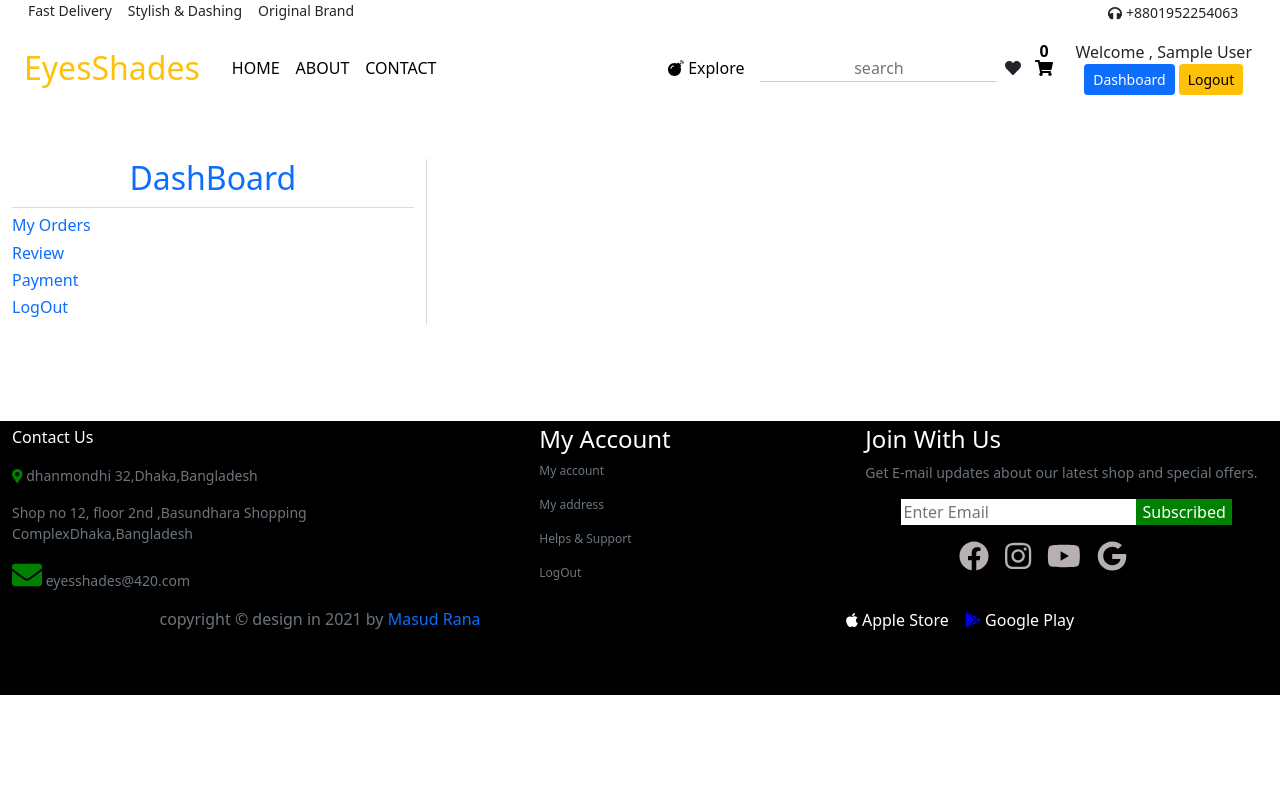
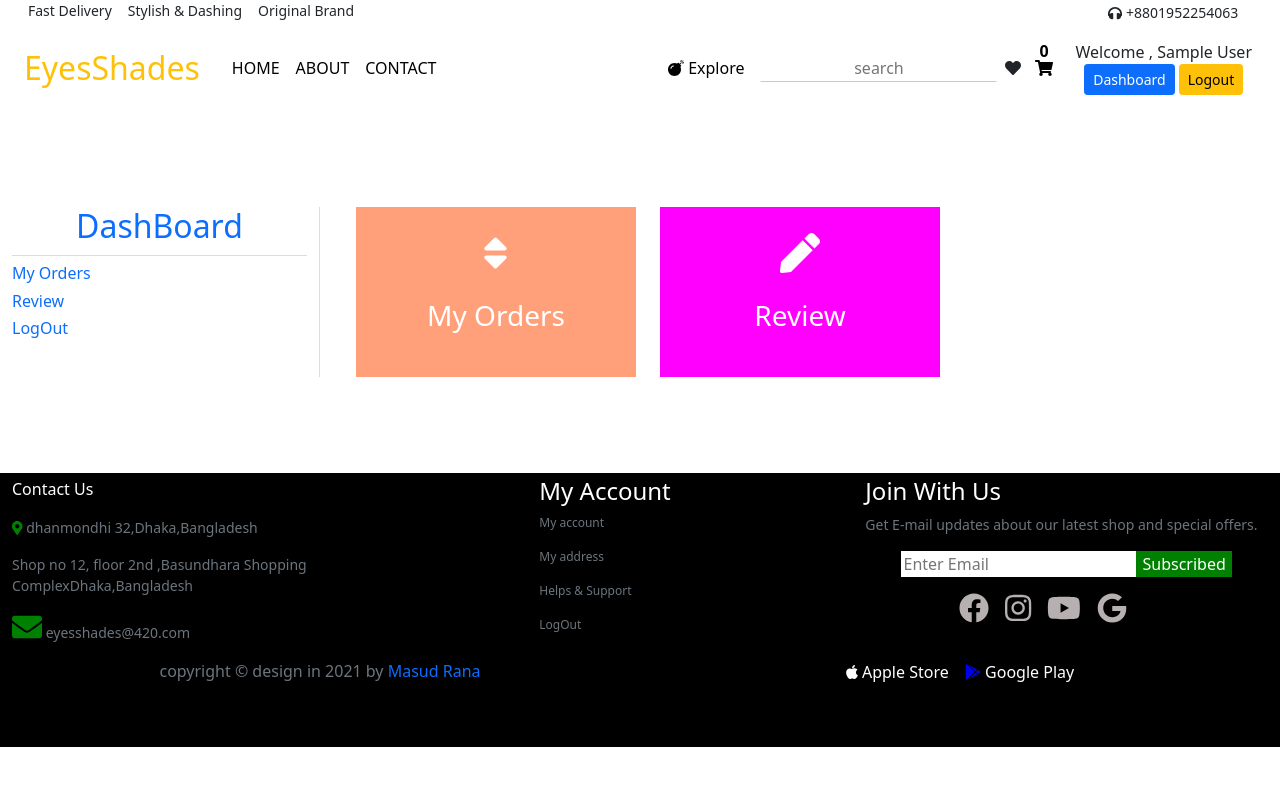
Before and after one commit to MasudRana924/eyes_shades, a React (Create React App) app: page /dashboard in a window 1280 px wide. Shown: the top 786 px of the page. Built offline with nearby package versions, Linux system fonts and the light colour scheme; no server answers; sample sign-in values are in the browser's storage.

Commit message:
dashboared done

```diff
--- a/src/pages/Home/Dashboard/Dashboard.js
+++ b/src/pages/Home/Dashboard/Dashboard.js
@@ -7,11 +7,10 @@ import {
     BrowserRouter as Router,
     Switch,
     Route,
-    useParams,
     useRouteMatch
 } from "react-router-dom";
 import Review from './Review/Review';
-import Payment from './Payment/Payment';
+
 import useAuth from '../../../Hooks/useAuth';
 import MakeAdmin from './MakeAdmin/MakeAdmin';
 import AdminRoute from './AdminRoute/AdminRoute';
@@ -19,24 +18,24 @@ import AddProducts from './AddProducts/AddProducts';
 import ManageOrders from './ManageOrders/ManageOrders';
 import ManageProducts from './ManageProducts/ManageProducts';
 import UpdateProduct from './UpdateProduct/UpdateProduct';
+import DashboaredHome from './DashboaredHome/DashboaredHome';
 const Dashboard = () => {
     const { admin, logOut } = useAuth()
     let { path, url } = useRouteMatch();
     return (
-        <Container fluid className="mt-5 pb-5">
+        <Container fluid className="mt-5 pt-5 pb-5">
             <Row xs={1} md={2}>
-                <Col xs={12} md={4} className="admin-panel">
+                <Col xs={12} md={3} className="admin-panel">
 
-                    <h2 className="text-primary dashboard">DashBoard</h2>
+                 <Link to="/dashboard" className="text-decoration-none">   <h2 className="text-primary dashboard">DashBoard</h2>
+                 </Link>
                     <Link to={`${url}/myorders`} className="text-decoration-none">
                         <h6 className="text-start">My Orders</h6>
                     </Link>
                     <Link to={`${url}/review`} className="text-decoration-none">
                         <h6 className="text-start">Review</h6>
                     </Link>
-                    <Link to={`${url}/payment`} className="text-decoration-none">
-                        <h6 className="text-start">Payment</h6>
-                    </Link>
+
                     {
                         admin &&  <div>
                             <Link to={`${url}/addproduct`} className="text-decoration-none">
@@ -62,10 +61,10 @@ const Dashboard = () => {
 
                 </Col>
 
-                <Col xs={12} md={8}>
+                <Col xs={12} md={9}>
                     <Switch>
                         <Route exact path={path}>
-
+                       <DashboaredHome></DashboaredHome>
                         </Route>
                         <Route path={`${path}/myorders`}>
                             <MyOrders></MyOrders>
@@ -74,9 +73,7 @@ const Dashboard = () => {
                         <Route path={`${path}/review`}>
                             <Review></Review>
                         </Route>
-                        <Route path={`${path}/payment`}>
-                            <Payment></Payment>
-                        </Route>
+
                         <AdminRoute path={`${path}/makeadmin`}>
                             <MakeAdmin></MakeAdmin>
                         </AdminRoute>
--- /dev/null
+++ b/src/pages/Home/Dashboard/DashboaredHome/DashboaredHome.css
@@ -0,0 +1,60 @@
+.sort{
+    height:170px;
+    width:100%;
+    background-color:lightsalmon;
+    color:#fff
+}
+.sort-icon{
+    color:#fff;
+    font-size: 40px;
+}
+.pen{
+    height:170px;
+    width:100%;
+    background-color:magenta;
+    color:#fff;
+}
+.pen-icon{
+    color:#fff;
+    font-size: 40px;
+}
+.plus{
+    height:170px;
+    width:100%;
+    background-color:blue;
+    color:#fff;
+}
+.plus-icon{
+    color:#fff;
+    font-size: 40px;
+}
+.task{
+    height:170px;
+    width:100%;
+    background-color:darkgreen;
+    color:#fff;
+}
+.task-icon{
+    color:#fff;
+    font-size: 40px;
+}
+.phunt{
+    height:170px;
+    width:100%;
+    background-color:orange;
+    color:#fff;
+}
+.phunt-icon{
+    color:#fff;
+    font-size: 40px;
+}
+.admin{
+    height:170px;
+    width:100%;
+    background-color:lightgreen;
+    color:#fff;
+}
+.admin-icon{
+    color:#fff;
+    font-size: 40px;
+}
--- /dev/null
+++ b/src/pages/Home/Dashboard/DashboaredHome/DashboaredHome.js
@@ -0,0 +1,84 @@
+import React from 'react';
+import { Col, Container, Row } from 'react-bootstrap';
+import { FontAwesomeIcon } from '@fortawesome/react-fontawesome'
+import { faSort, faPen, faPlus, faTasks, faUserLock } from '@fortawesome/free-solid-svg-icons'
+import { faProductHunt } from '@fortawesome/free-brands-svg-icons'
+import './DashboaredHome.css'
+import { Link, useRouteMatch } from 'react-router-dom';
+import useAuth from '../../../../Hooks/useAuth';
+const DashboaredHome = () => {
+    const { admin } = useAuth()
+    let {  url } = useRouteMatch();
+    const sort = <FontAwesomeIcon icon={faSort} />
+    const pen = <FontAwesomeIcon icon={faPen} />
+    const plus = <FontAwesomeIcon icon={faPlus} />
+    const task = <FontAwesomeIcon icon={faTasks} />
+    const phunt = <FontAwesomeIcon icon={faProductHunt} />
+    const Admin = <FontAwesomeIcon icon={faUserLock} />
+    return (
+        <Container fluid >
+            <Row xs={1} md={3}>
+                <Col className="">
+                    <div className="sort">
+                        <p className="sort-icon pt-3">{sort}</p>
+                        <Link to={`${url}/myorders`} className="text-decoration-none">
+                            <h3 className="text-center text-white">My Orders</h3>
+                        </Link>
+                    </div>
+                </Col>
+                <Col className="">
+                    <div className="pen">
+                        <p className="pen-icon pt-3">{pen}</p>
+                        <Link to={`${url}/review`} className="text-decoration-none">
+                            <h3 className="text-center text-white">Review</h3>
+                        </Link>
+                    </div>
+                </Col>
+                {
+                    admin && <Col className="">
+                        <div className="plus">
+                            <p className="plus-icon pt-3">{plus}</p>
+                            <Link to={`${url}/addproduct`} className="text-decoration-none">
+                                <h3 className="text-center text-white">Add Product</h3>
+                            </Link>
+                        </div>
+                    </Col>
+                }
+                {
+                    admin && <Col className="mt-3">
+                    <div className="task">
+                        <p className="task-icon pt-3">{task}</p>
+                        <Link to={`${url}/manageproduct`} className="text-decoration-none">
+                                <h3 className="text-center text-white">Manage Products</h3>
+                            </Link>
+                    </div>
+                </Col>
+                }
+
+                {
+                    admin &&   <Col className="mt-3">
+                    <div className="phunt">
+                        <p className="phunt-icon pt-3">{phunt}</p>
+                        <Link to={`${url}/manageorders`} className="text-decoration-none">
+                                <h3 className="text-center text-white">Manage Orders</h3>
+                            </Link>
+                    </div>
+                </Col>
+                }
+              {
+                  admin &&  <Col className="mt-3">
+                  <div className="admin">
+                      <p className="admin-icon pt-3">{Admin}</p>
+                      <Link to={`${url}/makeadmin`} className="text-decoration-none">
+                                <h3 className="text-center text-white">Make Admin</h3>
+                            </Link>
+                  </div>
+              </Col>
+              }
+          </Row>
+
+        </Container>
+    );
+};
+
+export default DashboaredHome;
--- a/src/pages/Home/Dashboard/MyOrders/MyOrders.js
+++ b/src/pages/Home/Dashboard/MyOrders/MyOrders.js
@@ -33,6 +33,7 @@ const MyOrders = () => {
                 })
         }
     }
+
     return (
         <Container fluid className="">
 
@@ -46,6 +47,7 @@ const MyOrders = () => {
 
                                 <th>Name</th>
                                 <th>Price</th>
+                                <th>Status</th>
                                 <th>Delete</th>
                             </tr>
 
@@ -56,6 +58,11 @@ const MyOrders = () => {
                                     <tr className="">
                                         <td>{order.info.name}</td>
                                         <td>${order.info.price}</td>
+                                        {
+                                            order.status==='Approved'? <td className="text-success" >{order.status}</td>
+                                            :<td className="text-danger" >{order.status}</td>
+
+                                        }
                                         <td>
                                             <button onClick={() => handleDelete(order._id)}className="delete-button">
                                                 <FontAwesomeIcon icon={faTrashAlt} className="fs-3 text-danger " />
--- a/src/pages/Home/Details/Details.js
+++ b/src/pages/Home/Details/Details.js
@@ -47,6 +47,7 @@ const Details = () => {
     const onSubmit = data => {
         const found = glasses.find(glas => glas._id === glassId)
         data.info = found
+        data.status='pending'
         fetch('http://localhost:5000/orders ', {
             method: 'POST',
             headers: {
--- a/src/pages/Home/GetReview/GetReview.js
+++ b/src/pages/Home/GetReview/GetReview.js
@@ -10,7 +10,7 @@ const GetReview = (props) => {
         <Col className="mt-5">
             <div className="card-style">
 
-                <img src={user.img} className="image" alt="" />
+                <img src={user.src} className="image" alt="" />
                 <Rating
                     initialRating={rating}
                     emptySymbol="far fa-star rating"
@@ -18,7 +18,7 @@ const GetReview = (props) => {
                     readonly ></Rating>
                 <p className="name text-center">{name}</p>
 
-                <p className="price text-start">{review}</p>
+                <p className=" text-start" style={{fontSize:'15px'}}>{review}</p>
 
 
 
```
Also changed, not shown: src/pages/Home/Dashboard/ManageOrders/ManageOrders.js (+30 -2 lines).
